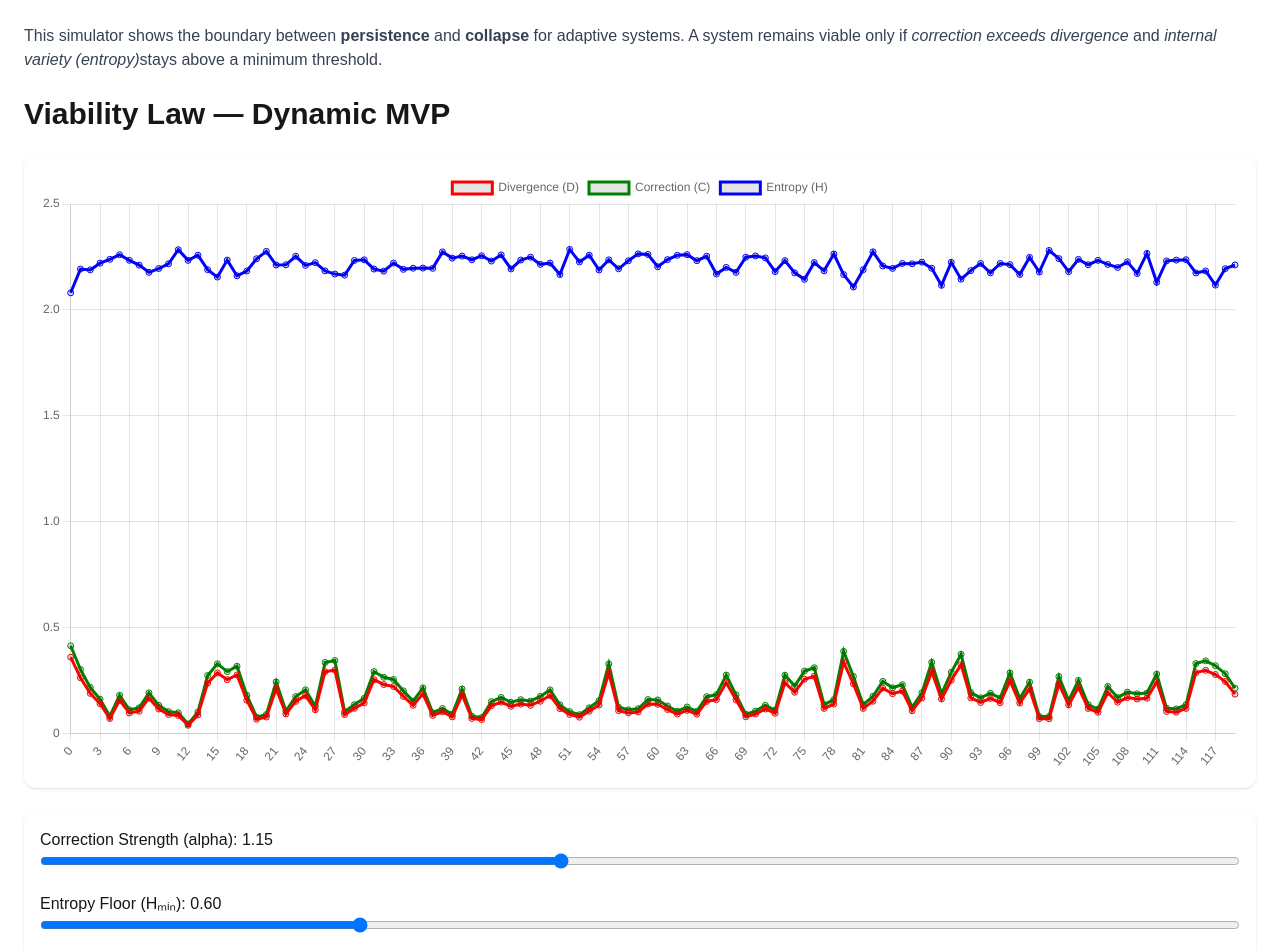
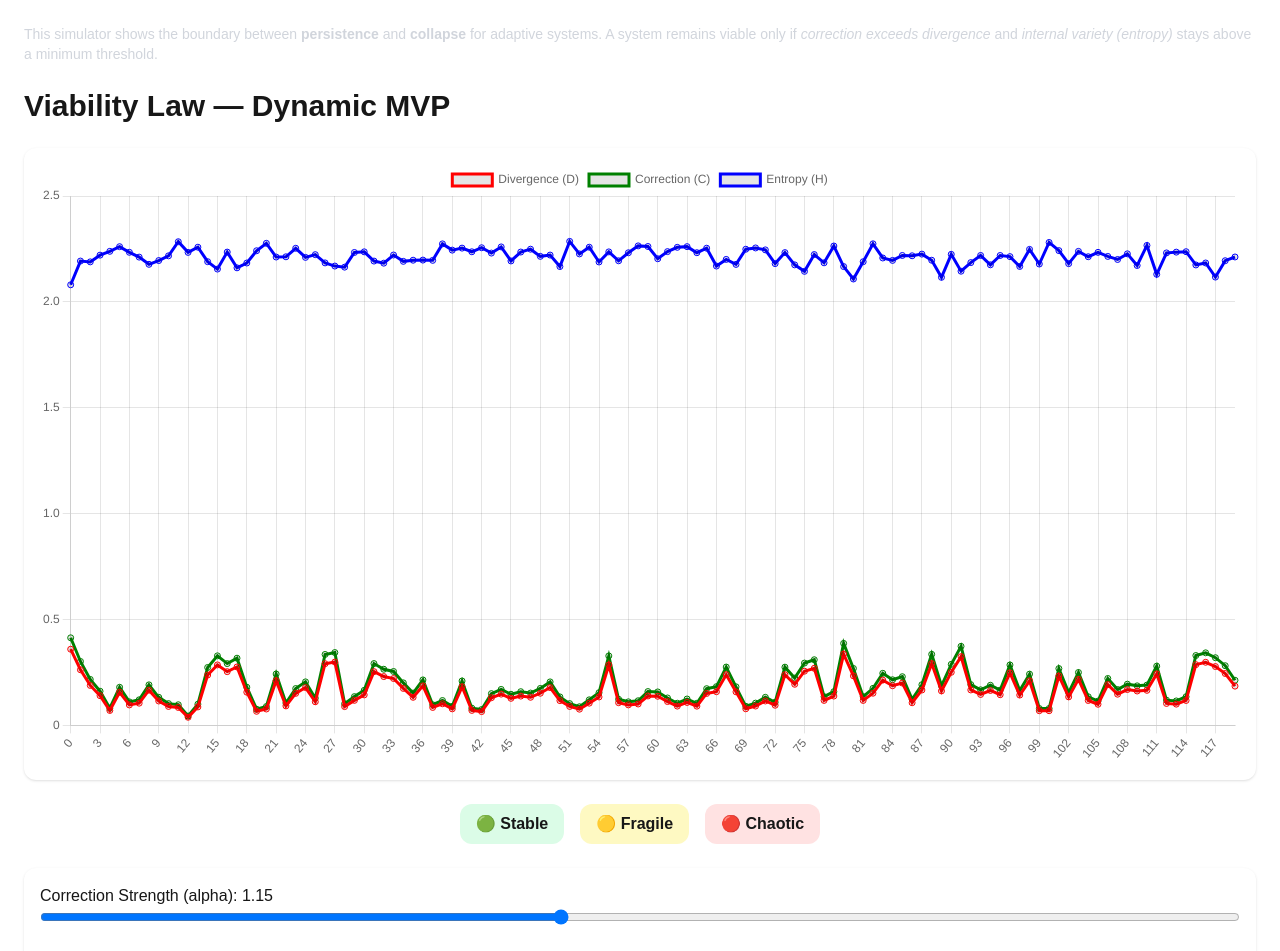
Before and after one commit to Boats43/viability-mvp, a Next.js app: page / in a window 1280 px wide. Shown: the top 951 px of the page. Built offline with nearby package versions, Linux system fonts and the light colour scheme.

Commit message:
Phase 3.5: Add scenario presets (Stable, Fragile, Chaotic)

```diff
--- a/src/app/page.tsx
+++ b/src/app/page.tsx
@@ -34,9 +34,29 @@ export default function ViabilityMVP() {
     time: [] as number[],
   });
 
-  /* -------------------------------
-      SIMULATION
-  --------------------------------*/
+  const [collapseInfo, setCollapseInfo] = useState<{
+    time: number;
+    reason: string;
+    interpretation: string;
+  } | null>(null);
+
+  // Scenario Presets
+  const applyPreset = (type: 'stable' | 'fragile' | 'chaotic') => {
+    if (type === 'stable') {
+      setAlpha(1.5);
+      setEntropyFloor(0.5);
+      setNoiseLevel(0.01);
+    } else if (type === 'fragile') {
+      setAlpha(1.1);
+      setEntropyFloor(1.2);
+      setNoiseLevel(0.05);
+    } else if (type === 'chaotic') {
+      setAlpha(0.8);
+      setEntropyFloor(1.5);
+      setNoiseLevel(0.12);
+    }
+  };
+
   useEffect(() => {
     const T = 120;
     const n = 10;
@@ -49,6 +69,10 @@ export default function ViabilityMVP() {
     const correction: number[] = [];
     const viability: boolean[] = [];
     const time: number[] = [];
+
+    let failedAt = -1;
+    let failReason = '';
+    let interpretation = '';
 
     for (let t = 0; t < T; t++) {
       const P = Array.from({ length: n }, () => Math.random() + 0.3);
@@ -66,14 +90,22 @@ export default function ViabilityMVP() {
       viability.push(isViable);
       time.push(t);
 
-      if (!isViable) break;
+      if (!isViable) {
+        failedAt = t;
+        if (C <= D) {
+          failReason = `Correction capacity fell below divergence (C = ${C.toFixed(2)} ≤ D = ${D.toFixed(2)})`;
+          interpretation = "System could not respond to environmental divergence.";
+        } else if (H <= entropyFloor) {
+          failReason = `Entropy fell below minimum (H = ${H.toFixed(2)} < ${entropyFloor})`;
+          interpretation = "System lost adaptive variety faster than required for viability.";
+        }
+        break;
+      }
 
-      // correction step
       for (let i = 0; i < n; i++) {
         Q[i] = Q[i] - alpha * (Q[i] - P[i]);
       }
 
-      // add noise
       for (let i = 0; i < n; i++) {
         Q[i] += noiseLevel * (Math.random() - 0.5);
         if (Q[i] < 0) Q[i] = 1e-6;
@@ -83,11 +115,18 @@ export default function ViabilityMVP() {
     }
 
     setData({ divergence, correction, entropy, viability, time });
+
+    if (failedAt >= 0) {
+      setCollapseInfo({
+        time: failedAt,
+        reason: failReason,
+        interpretation,
+      });
+    } else {
+      setCollapseInfo(null);
+    }
   }, [alpha, entropyFloor, noiseLevel]);
 
-  /* -------------------------------
-      CHART DATA
-  --------------------------------*/
   const chartData = {
     labels: data.time,
     datasets: [
@@ -109,28 +148,40 @@ export default function ViabilityMVP() {
     ],
   };
 
-  /* -------------------------------
-      RENDER
-  --------------------------------*/
   return (
     <div className="p-6 grid gap-6">
-
-      {/* 📘 EXPLANATORY INTRO BLOCK */}
-      <p className="text-md text-gray-700">
-        This simulator shows the boundary between <strong>persistence</strong> and{" "}
-        <strong>collapse</strong> for adaptive systems. A system remains viable only
-        if <em>correction exceeds divergence</em> and <em>internal variety (entropy)</em>
-        stays above a minimum threshold.
+      <p className="text-sm text-gray-300">
+        This simulator shows the boundary between <strong>persistence</strong> and <strong>collapse</strong> for adaptive systems. A system remains viable only if <em>correction exceeds divergence</em> and <em>internal variety (entropy)</em> stays above a minimum threshold.
       </p>
 
       <h1 className="text-3xl font-bold">Viability Law — Dynamic MVP</h1>
 
-      {/* 📈 CHART */}
       <div className="bg-white p-4 rounded-xl shadow">
         <Line data={chartData} />
       </div>
 
-      {/* 🎚️ SLIDERS */}
+      {/* Preset Buttons */}
+      <div className="flex gap-4 justify-center">
+        <button
+          onClick={() => applyPreset("stable")}
+          className="px-4 py-2 bg-green-100 hover:bg-green-200 rounded-xl font-semibold"
+        >
+          🟢 Stable
+        </button>
+        <button
+          onClick={() => applyPreset("fragile")}
+          className="px-4 py-2 bg-yellow-100 hover:bg-yellow-200 rounded-xl font-semibold"
+        >
+          🟡 Fragile
+        </button>
+        <button
+          onClick={() => applyPreset("chaotic")}
+          className="px-4 py-2 bg-red-100 hover:bg-red-200 rounded-xl font-semibold"
+        >
+          🔴 Chaotic
+        </button>
+      </div>
+
       <div className="bg-white p-4 rounded-xl shadow space-y-4">
         <div>
           <label>Correction Strength (alpha): {alpha.toFixed(2)}</label>
@@ -144,7 +195,6 @@ export default function ViabilityMVP() {
             className="w-full"
           />
         </div>
-
         <div>
           <label>Entropy Floor (Hₘᵢₙ): {entropyFloor.toFixed(2)}</label>
           <input
@@ -157,7 +207,6 @@ export default function ViabilityMVP() {
             className="w-full"
           />
         </div>
-
         <div>
           <label>Noise Level: {noiseLevel.toFixed(3)}</label>
           <input
@@ -172,7 +221,6 @@ export default function ViabilityMVP() {
         </div>
       </div>
 
-      {/* ✅ FINAL STATUS */}
       <div className="bg-white p-4 rounded-xl shadow text-lg">
         <strong>Final Status:</strong>{" "}
         {data.viability.length
@@ -182,26 +230,12 @@ export default function ViabilityMVP() {
           : "Loading..."}
       </div>
 
-      {/* 🧩 COLLAPSE EXPLANATION PANEL */}
-      {data.viability.length > 0 && !data.viability.at(-1) && (
-        <div className="bg-white p-4 rounded-xl shadow text-red-600 text-md">
-          <h2 className="font-semibold mb-1">Collapse Explanation</h2>
-
-          <p>❌ <strong>Collapse at t = {data.time.length}</strong></p>
-
-          <p>
-            Reason:{" "}
-            {data.entropy.at(-1)! <= entropyFloor
-              ? `Entropy fell below minimum (H = ${data.entropy.at(-1)!.toFixed(2)} < ${entropyFloor})`
-              : `Correction insufficient (C = ${data.correction.at(-1)!.toFixed(2)} ≤ D = ${data.divergence.at(-1)!.toFixed(2)})`}
-          </p>
-
-          <p>
-            Interpretation:{" "}
-            {data.entropy.at(-1)! <= entropyFloor
-              ? "System lost adaptive variety faster than required for viability."
-              : "System drifted faster than correction could compensate."}
-          </p>
+      {collapseInfo && (
+        <div className="bg-red-100 p-4 rounded-xl shadow text-red-800 space-y-1 text-sm">
+          <strong>Collapse Explanation</strong>
+          <div>❌ Collapse at t = {collapseInfo.time}</div>
+          <div><strong>Reason:</strong> {collapseInfo.reason}</div>
+          <div><strong>Interpretation:</strong> {collapseInfo.interpretation}</div>
         </div>
       )}
     </div>
```
